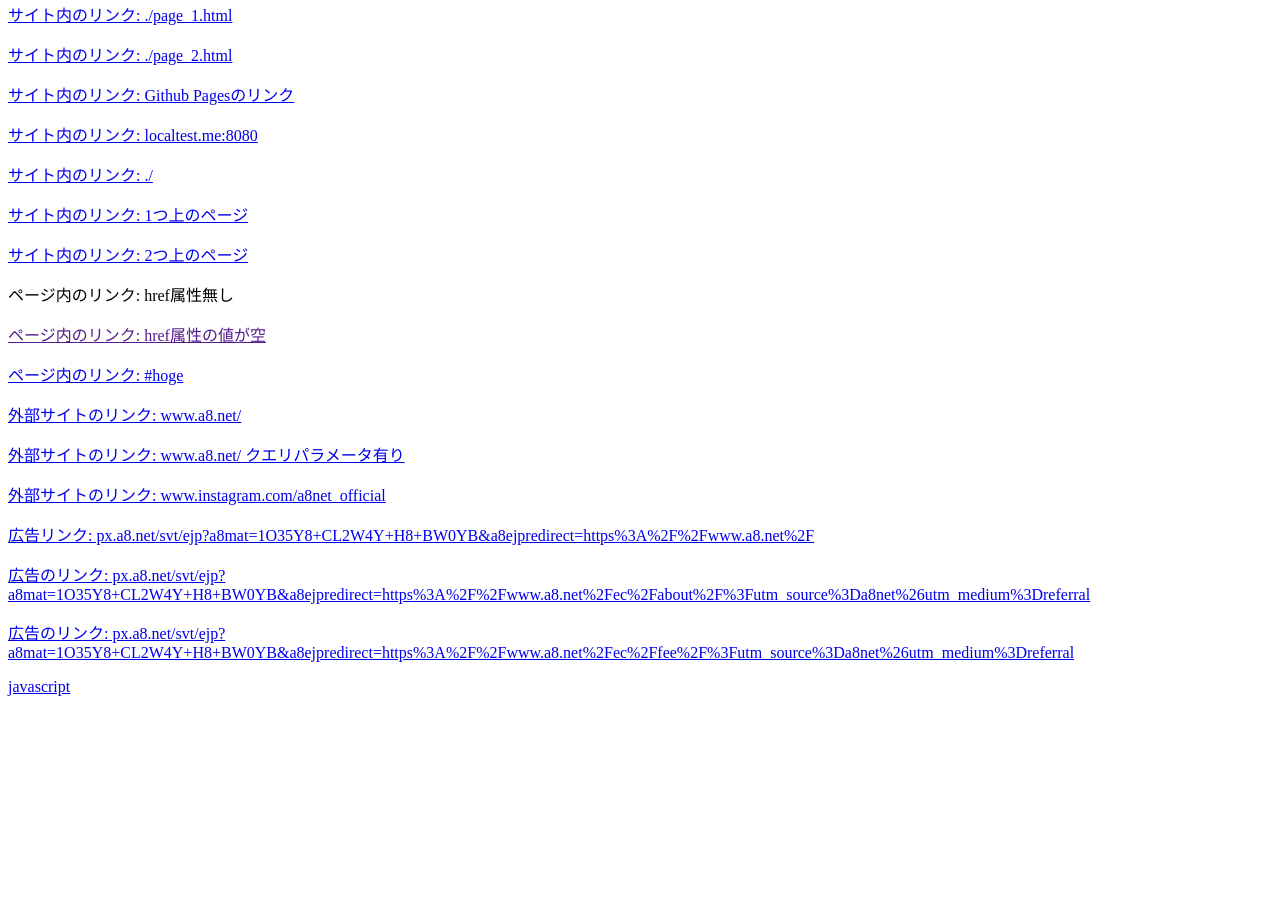
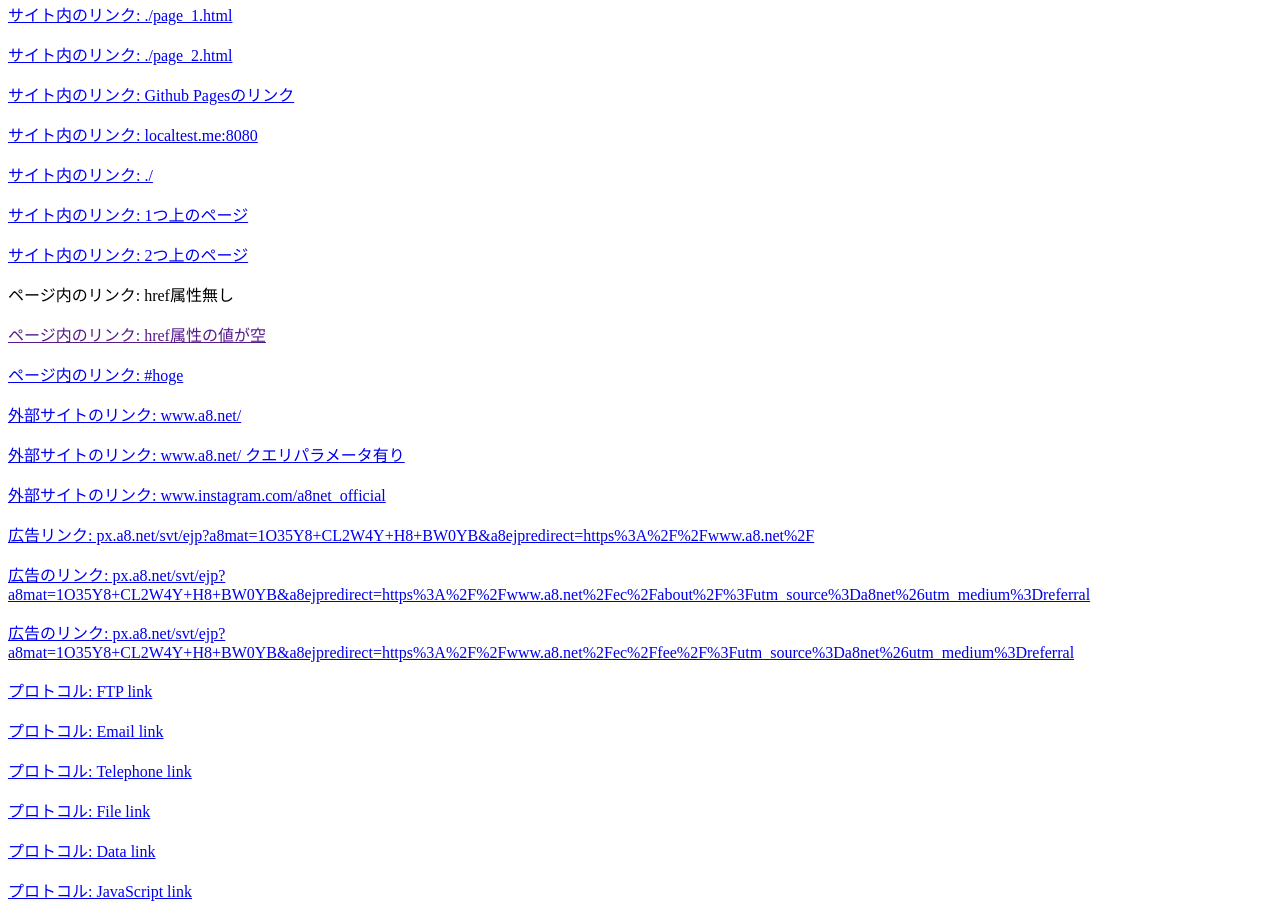
Before and after one commit to fancs-r-yamashiro/sample-web, a website: page docs/link/lp.html in a window 1280 px wide. Shown: the part 87-1005 px from the top of the page. Before the commit the page ends 800 px from the top, so only its background shows below. Drawn offline with Linux system fonts and the light colour scheme; a script that the page names is missing.

Commit message:
Update lp.html

```diff
--- a/docs/link/lp.html
+++ b/docs/link/lp.html
@@ -42,7 +42,12 @@
     <p><a href="https://px.a8.net/svt/ejp?a8mat=1O35Y8+CL2W4Y+H8+BW0YB&a8ejpredirect=https%3A%2F%2Fwww.a8.net%2Fec%2Ffee%2F%3Futm_source%3Da8net%26utm_medium%3Dreferral">広告のリンク: px.a8.net/svt/ejp?a8mat=1O35Y8+CL2W4Y+H8+BW0YB&a8ejpredirect=https%3A%2F%2Fwww.a8.net%2Fec%2Ffee%2F%3Futm_source%3Da8net%26utm_medium%3Dreferral</a></p>
   </div>
   <div>
-    <p><a href="javascript:alert('hello, world!')">javascript</a></p>
+    <p><a href="ftp://example.com">プロトコル: FTP link</a></p>
+    <p><a href="mailto:example@example.com">プロトコル: Email link</a></p>
+    <p><a href="tel:+1234567890">プロトコル: Telephone link</a></p>
+    <p><a href="file:///C:/path/to/file">プロトコル: File link</a></p>
+    <p><a href="data:text/plain;base64,SGVsbG8sIFdvcmxkIQ==">プロトコル: Data link</a></p>
+    <p><a href="javascript:alert('Hello, World!')">プロトコル: JavaScript link</a></p>
   </div>
   <script type="text/javascript" src="https://s3.ap-northeast-1.amazonaws.com/test-statics.a8.net/a8link/a8linkClickidAdd-development.js"></script>
   <script type="text/javascript">
```
